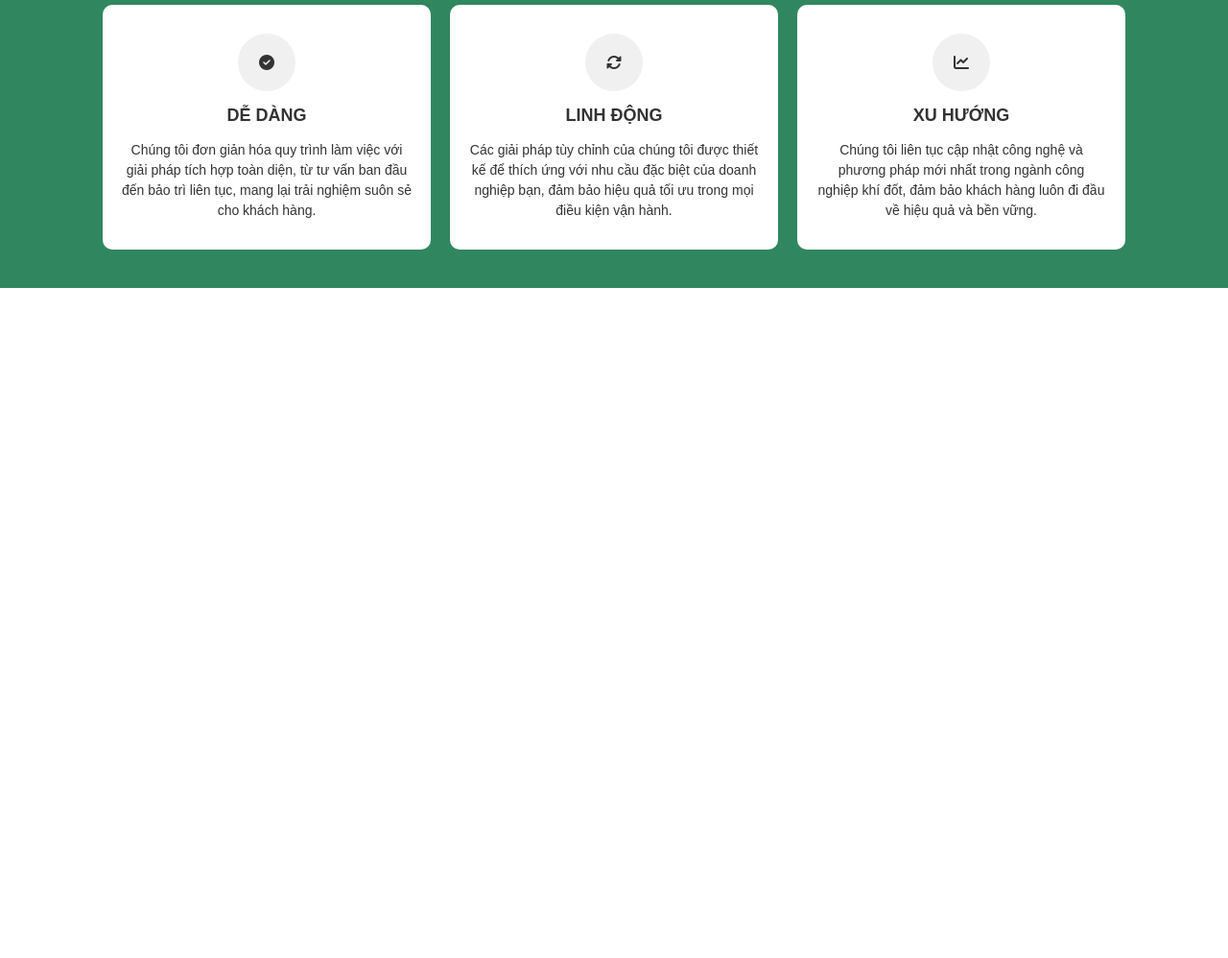
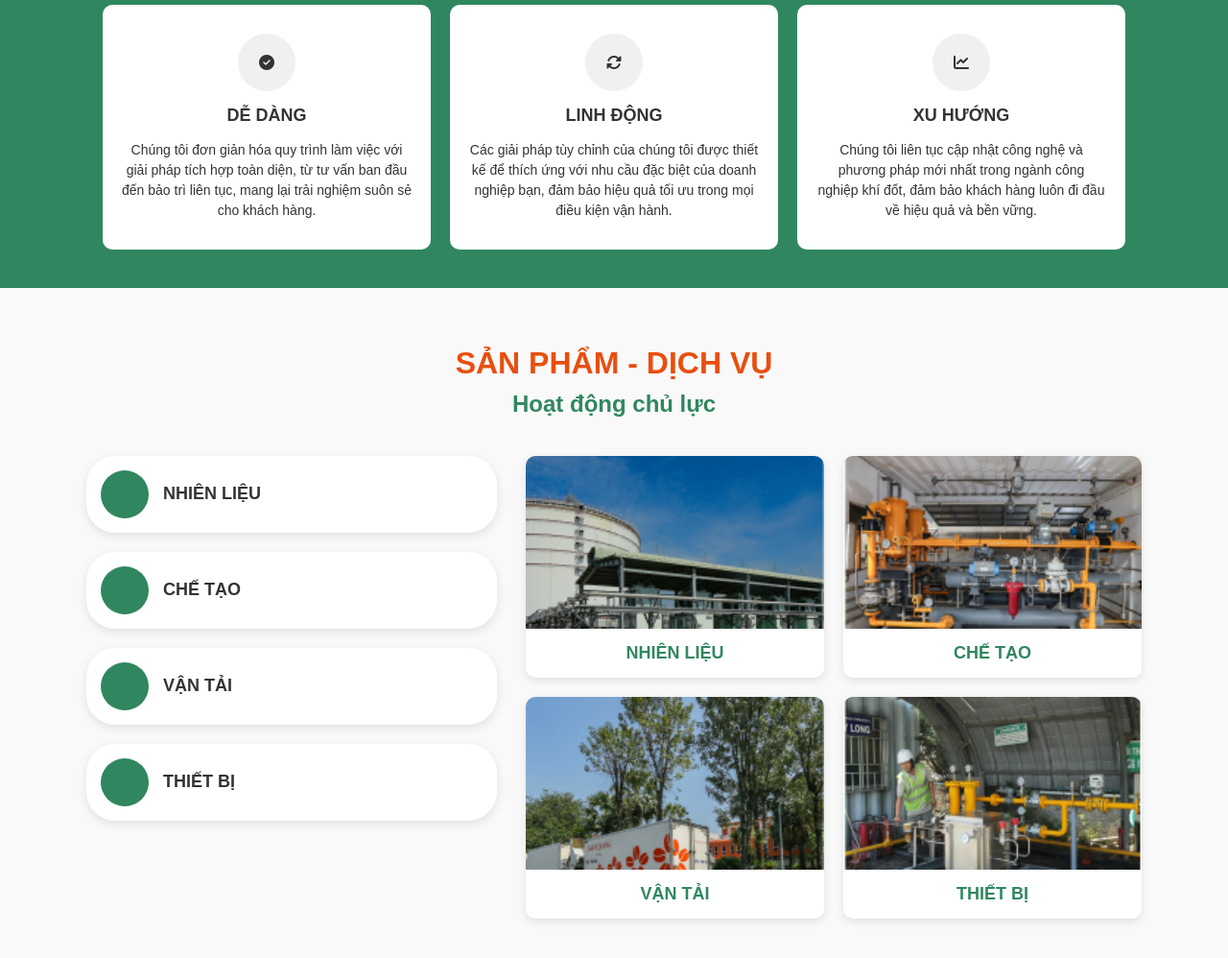
Before and after one commit to karzamisca/KyLongTechWeb, a website: page views/homePage/index.html in a window 1280 px wide. Shown: the part 1723-2721 px from the top of the page at 96% size. Before the commit the page ends 2023 px from the top, so only its background shows below. Drawn offline with Linux system fonts and the light colour scheme.

Commit message:
add product and service section to home page

```diff
--- a/views/homePage/index.html
+++ b/views/homePage/index.html
@@ -265,6 +265,120 @@
       }
       /* END OF INTRO SECTION CSS */
 
+      /* PRODUCTS & SERVICES SECTION CSS */
+      .products-services-section {
+        padding: 60px 0;
+        background-color: #f9f9f9;
+      }
+
+      .ps-container {
+        max-width: 1140px;
+        margin: 0 auto;
+        padding: 0 20px;
+      }
+
+      .ps-header {
+        text-align: center;
+        margin-bottom: 40px;
+      }
+
+      .ps-title {
+        color: #e84e0f;
+        font-size: 32px;
+        font-weight: bold;
+        margin-bottom: 10px;
+      }
+
+      .ps-subtitle {
+        color: #30875f;
+        font-size: 24px;
+        font-weight: bold;
+      }
+
+      .ps-content {
+        display: flex;
+        gap: 30px;
+      }
+
+      .ps-left-column {
+        width: 40%;
+        display: flex;
+        flex-direction: column;
+        gap: 20px;
+      }
+
+      .ps-category-item {
+        display: flex;
+        align-items: center;
+        background-color: white;
+        border-radius: 30px;
+        padding: 15px;
+        box-shadow: 0 3px 10px rgba(0, 0, 0, 0.1);
+        overflow: hidden;
+      }
+
+      .category-icon {
+        background-color: #30875f;
+        width: 50px;
+        height: 50px;
+        border-radius: 50%;
+        margin-right: 15px;
+        flex-shrink: 0;
+      }
+
+      .category-text {
+        font-weight: bold;
+        font-size: 18px;
+        text-align: center;
+      }
+
+      .ps-right-column {
+        width: 60%;
+      }
+
+      .service-grid {
+        display: grid;
+        grid-template-columns: repeat(2, 1fr);
+        gap: 20px;
+      }
+
+      .service-card {
+        background-color: white;
+        border-radius: 10px;
+        overflow: hidden;
+        box-shadow: 0 3px 10px rgba(0, 0, 0, 0.1);
+        transition: transform 0.3s ease;
+      }
+
+      .service-card:hover {
+        transform: translateY(-5px);
+      }
+
+      .service-image {
+        height: 180px;
+        overflow: hidden;
+      }
+
+      .service-image img {
+        width: 100%;
+        height: 100%;
+        object-fit: cover;
+        transition: transform 0.3s ease;
+      }
+
+      .service-card:hover .service-image img {
+        transform: scale(1.05);
+      }
+
+      .service-name {
+        text-align: center;
+        padding: 15px;
+        font-weight: bold;
+        color: #30875f;
+        font-size: 18px;
+      }
+      /* END OF PRODUCTS & SERVICES SECTION CSS */
+
       /* ADVANTAGE SECTION CSS */
       .advantages-section {
         background-color: #30875f;
@@ -377,6 +491,19 @@
         .advantage-card {
           width: 90%;
           margin-bottom: 20px;
+        }
+
+        .ps-content {
+          flex-direction: column;
+        }
+
+        .ps-left-column,
+        .ps-right-column {
+          width: 100%;
+        }
+
+        .service-grid {
+          grid-template-columns: 1fr;
         }
       }
     </style>
@@ -508,23 +635,23 @@
       <div id="team" class="tab-pane tab-content">
         <div class="image-gallery">
           <div class="gallery-item">
-            <img src="../images/engineer-team1.jpg" alt="Kỹ sư đang làm việc" />
+            <img src="../images/engineer-team1.png" alt="Kỹ sư đang làm việc" />
           </div>
           <div class="gallery-item">
             <img
-              src="../images/engineer-team2.jpg"
+              src="../images/engineer-team2.png"
               alt="Đội ngũ kỹ sư tại công trường"
             />
           </div>
           <div class="gallery-item">
             <img
-              src="../images/engineer-team3.jpg"
+              src="../images/engineer-team3.png"
               alt="Nhóm kỹ sư họp kế hoạch"
             />
           </div>
           <div class="gallery-item">
             <img
-              src="../images/engineer-team4.jpg"
+              src="../images/engineer-team4.png"
               alt="Kỹ sư điều khiển thiết bị"
             />
           </div>
@@ -560,18 +687,18 @@
         <div class="image-gallery">
           <div class="gallery-item">
             <img
-              src="../images/technology1.jpg"
+              src="../images/technology1.png"
               alt="Công nghệ xử lý khí đốt"
             />
           </div>
           <div class="gallery-item">
-            <img src="../images/technology2.jpg" alt="Hệ thống tự động hóa" />
+            <img src="../images/technology2.png" alt="Hệ thống tự động hóa" />
           </div>
           <div class="gallery-item">
-            <img src="../images/technology3.jpg" alt="Phòng điều khiển" />
+            <img src="../images/technology3.png" alt="Phòng điều khiển" />
           </div>
           <div class="gallery-item">
-            <img src="../images/technology4.jpg" alt="Thiết bị giám sát" />
+            <img src="../images/technology4.png" alt="Thiết bị giám sát" />
           </div>
         </div>
 
@@ -605,16 +732,16 @@
       <div id="facilities" class="tab-pane tab-content">
         <div class="image-gallery">
           <div class="gallery-item">
-            <img src="../images/facility1.jpg" alt="Văn phòng công ty" />
+            <img src="../images/facility1.png" alt="Văn phòng công ty" />
           </div>
           <div class="gallery-item">
-            <img src="../images/facility2.jpg" alt="Nhà máy sản xuất" />
+            <img src="../images/facility2.png" alt="Nhà máy sản xuất" />
           </div>
           <div class="gallery-item">
-            <img src="../images/facility3.jpg" alt="Kho bãi" />
+            <img src="../images/facility3.png" alt="Kho bãi" />
           </div>
           <div class="gallery-item">
-            <img src="../images/facility4.jpg" alt="Trung tâm phân phối" />
+            <img src="../images/facility4.png" alt="Trung tâm phân phối" />
           </div>
         </div>
 
@@ -726,6 +853,73 @@
       </div>
     </section>
     <!---- END OF ADVANTAGE SECTION HTML ----->
+
+    <!----- PRODUCTS & SERVICES SECTION HTML ----->
+    <section class="products-services-section">
+      <div class="ps-container">
+        <div class="ps-header">
+          <h2 class="ps-title">SẢN PHẨM - DỊCH VỤ</h2>
+          <div class="ps-subtitle">Hoạt động chủ lực</div>
+        </div>
+
+        <div class="ps-content">
+          <div class="ps-left-column">
+            <div class="ps-category-item">
+              <div class="category-icon"></div>
+              <div class="category-text">NHIÊN LIỆU</div>
+            </div>
+
+            <div class="ps-category-item">
+              <div class="category-icon"></div>
+              <div class="category-text">CHẾ TẠO</div>
+            </div>
+
+            <div class="ps-category-item">
+              <div class="category-icon"></div>
+              <div class="category-text">VẬN TẢI</div>
+            </div>
+
+            <div class="ps-category-item">
+              <div class="category-icon"></div>
+              <div class="category-text">THIẾT BỊ</div>
+            </div>
+          </div>
+
+          <div class="ps-right-column">
+            <div class="service-grid">
+              <div class="service-card">
+                <div class="service-image">
+                  <img src="/images/fuel-storage.png" alt="Nhiên liệu" />
+                </div>
+                <div class="service-name">NHIÊN LIỆU</div>
+              </div>
+
+              <div class="service-card">
+                <div class="service-image">
+                  <img src="/images/manufacturing.png" alt="Chế tạo" />
+                </div>
+                <div class="service-name">CHẾ TẠO</div>
+              </div>
+
+              <div class="service-card">
+                <div class="service-image">
+                  <img src="/images/transportation.png" alt="Vận tải" />
+                </div>
+                <div class="service-name">VẬN TẢI</div>
+              </div>
+
+              <div class="service-card">
+                <div class="service-image">
+                  <img src="/images/equipment.png" alt="Thiết bị" />
+                </div>
+                <div class="service-name">THIẾT BỊ</div>
+              </div>
+            </div>
+          </div>
+        </div>
+      </div>
+    </section>
+    <!----- END OF PRODUCTS & SERVICES SECTION HTML ----->
 
     <script>
       /////HEADER SECTION JS
```
Also changed, not shown: app.js (+7 -1 lines), views/homePage/images/IndustrialStorageFacility.png (added), views/homePage/images/equipment.png (added), views/homePage/images/fuel-storage.png (added), views/homePage/images/gas-facility.png (added), views/homePage/images/industrial-equipment.png (added), views/homePage/images/industrial-pipes.png (added), views/homePage/images/logo.png (added), views/homePage/images/manufacturing.png (added), views/homePage/images/transportation.png (added), views/homePage/images/valve-control.png (added).
